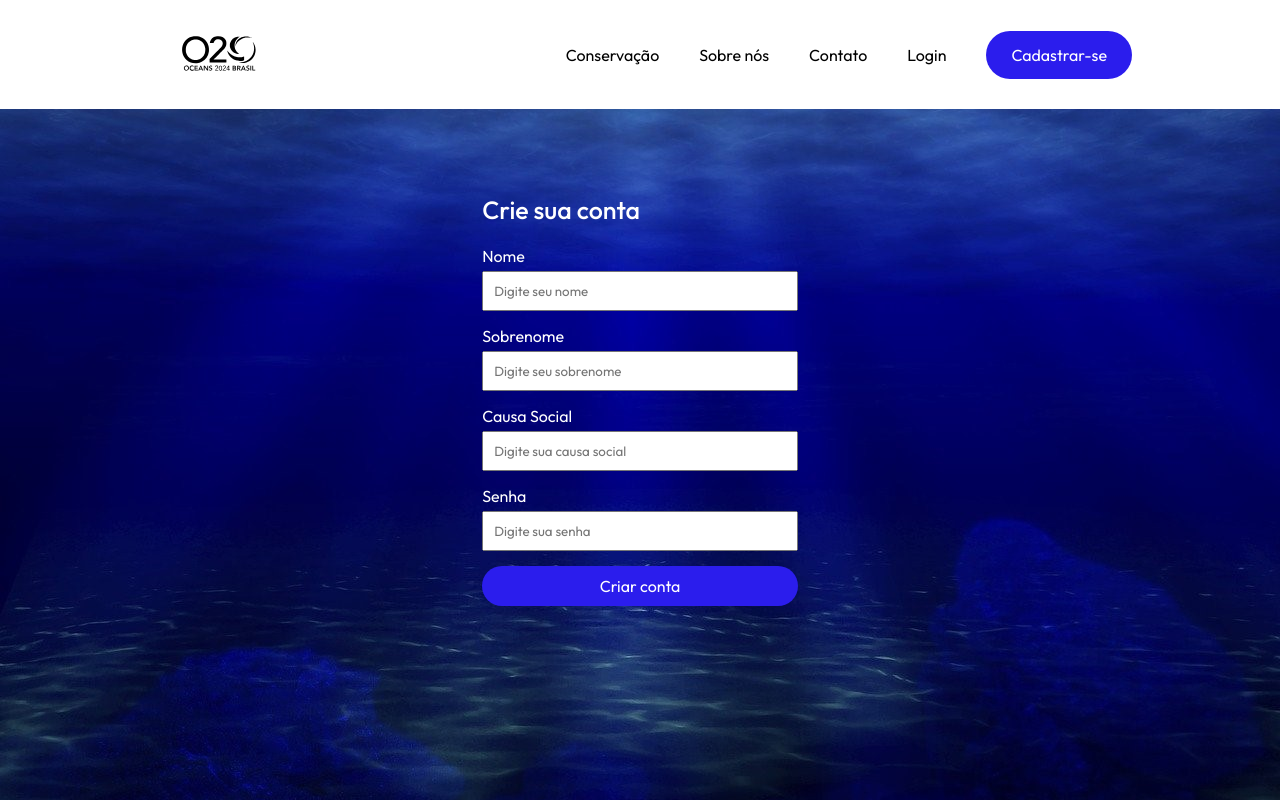
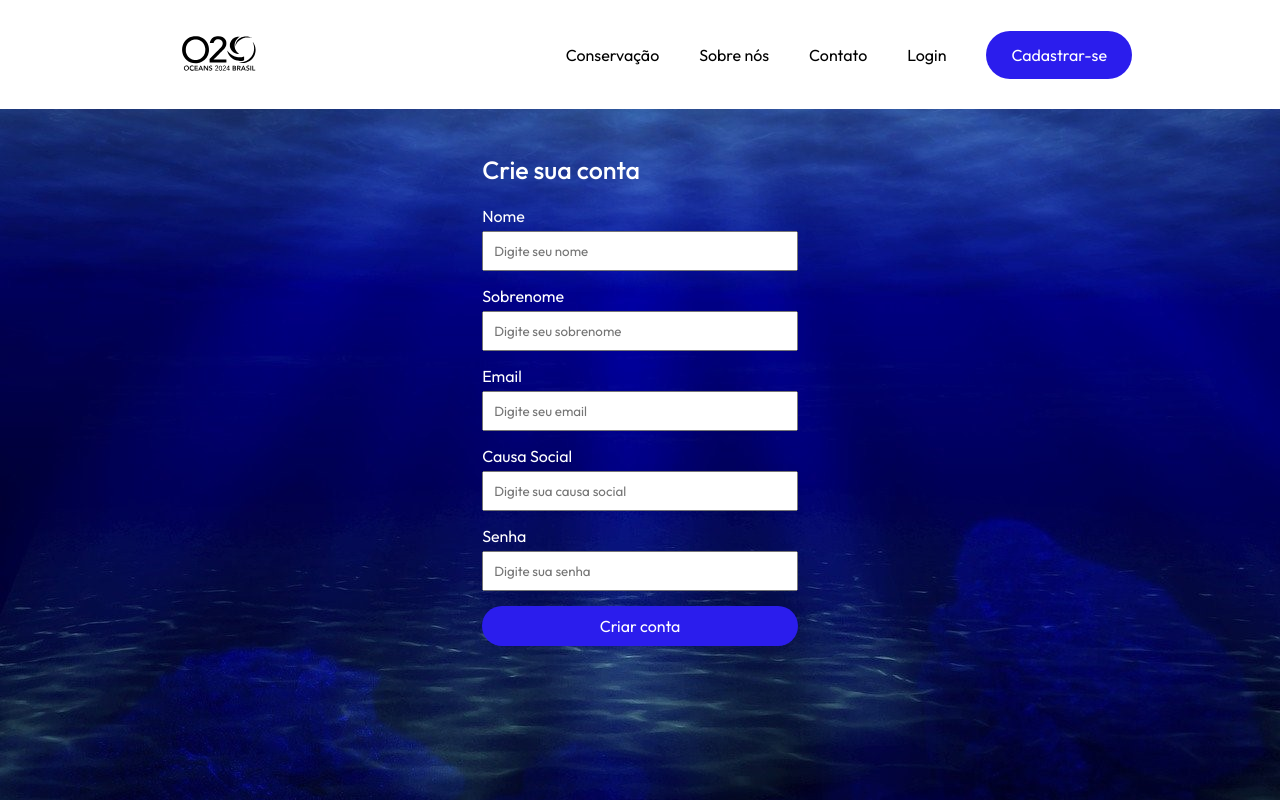
Before and after one commit to devtorugo/GS_OCEANS2024_WEB, a Next.js app: page /register in a window 1280 px wide. Built offline with nearby package versions, Linux system fonts and the light colour scheme.

Commit message:
Adicionando email a page de Cadastro(register)

```diff
--- a/src/app/register/page.tsx
+++ b/src/app/register/page.tsx
@@ -13,6 +13,9 @@ const Register = () => {
                     <label>Sobrenome</label>
                     <input type='text' name="lastName" placeholder='Digite seu sobrenome' />
 
+                    <label>Email</label>
+                    <input type='text' name="email" placeholder='Digite seu email' />
+
                     <label>Causa Social</label>
                     <input type='text' name="socialCause" placeholder='Digite sua causa social' />
 
```
